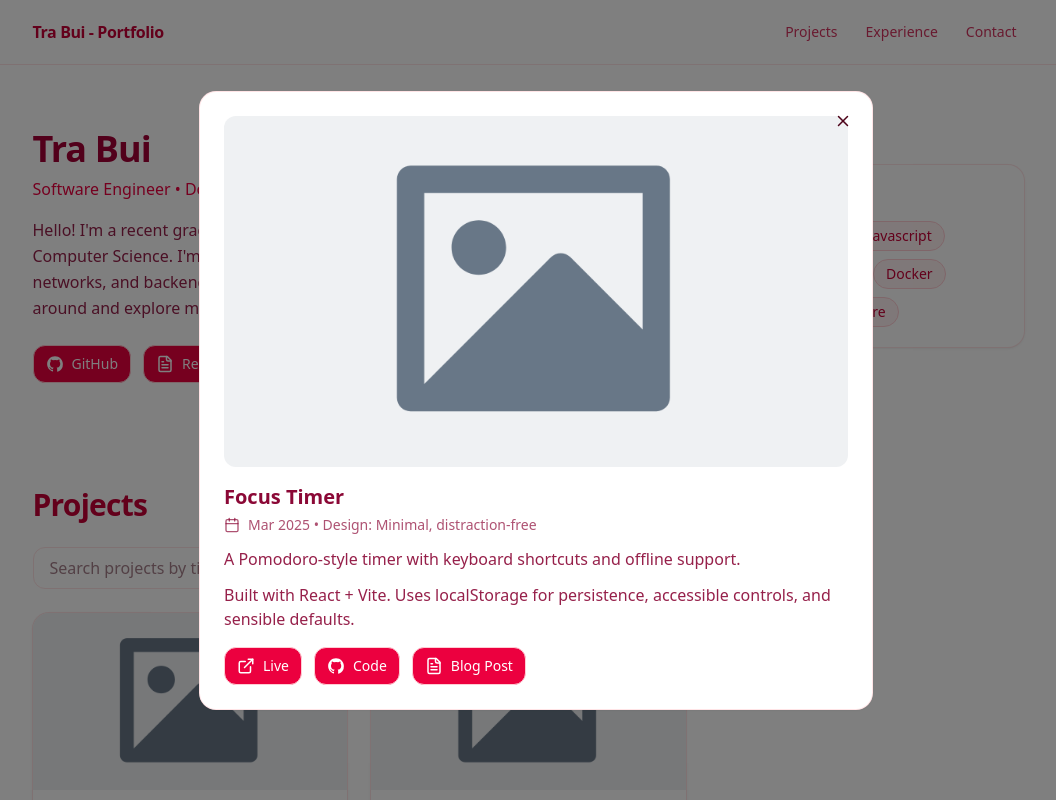
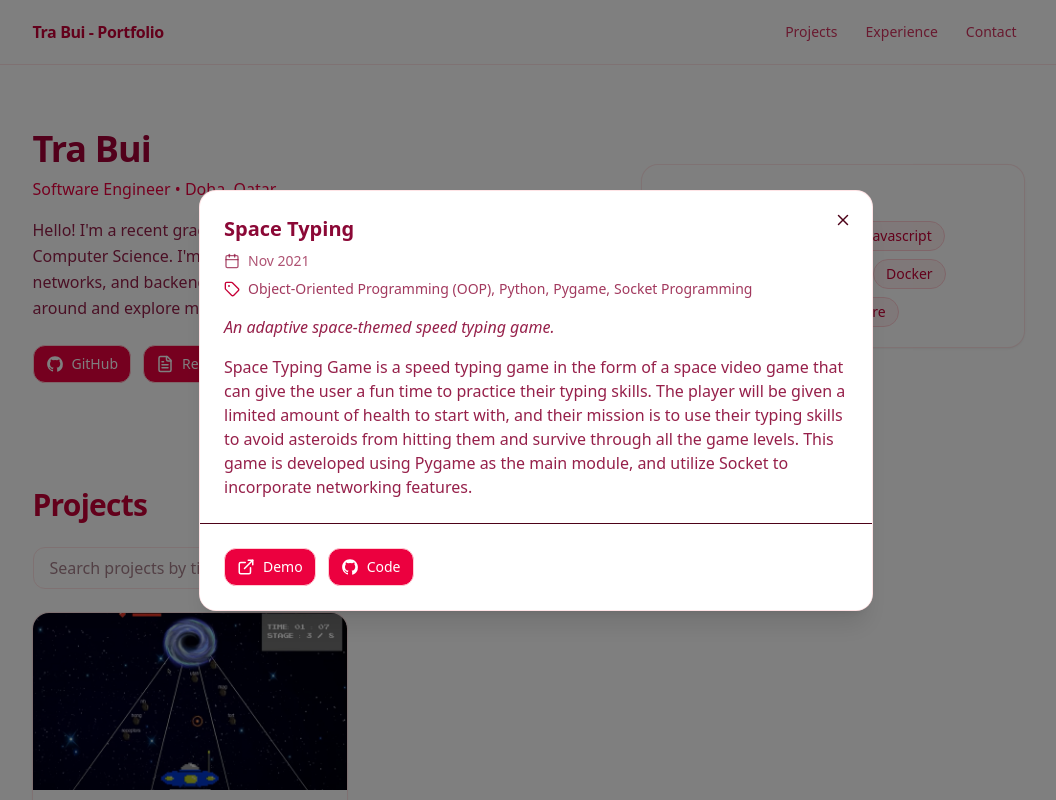
Before and after one commit to tpbui/tpbui.github.io, a React (Vite) app: page / in a window 1280 px wide. Both pictures are taken after a click on the button 293 px from the left and 774 px from the top of the page. Shown: the top 800 px of the page, without its empty margins (104-1160 px from the left). Built offline with nearby package versions, Linux system fonts and the light colour scheme.

Commit message:
feature: refine one project

```diff
--- a/src/components/ProjectCard.jsx
+++ b/src/components/ProjectCard.jsx
@@ -1,6 +1,6 @@
 import Card from "./ui/Card";
-import Pill from "./ui/Pill";
-import { Calendar, ChevronRight } from "lucide-react";
+import ButtonLink from "./ui/ButtonLink";
+import { Calendar, ChevronRight, FileText } from "lucide-react";
 import { formatDate } from "../utils/date";
 
 export default function ProjectCard({ project, onOpen }) {
@@ -27,12 +27,32 @@ export default function ProjectCard({ project, onOpen }) {
 							<Calendar size={14} /> {formatDate(project.date)}
 						</span>
 					</div>
-					<p className="mt-2 text-sm text-rose-900/80">{project.summary}</p>
-					<div className="mt-3">
-						<Pill className="bg-rose-100 text-rose-700 border-rose-200">
-							Design: {project.design}
-						</Pill>
-					</div>
+					<p className="mt-2 text-sm text-rose-900/80 italic">
+						{project.summary}
+					</p>
+
+					{project.links?.length ? (
+						<div className="mt-4 flex flex-wrap gap-3">
+							{project.links.map((l) => (
+								<ButtonLink
+									key={l.href}
+									href={l.href}
+									icon={l.icon || LinkIcon}
+								>
+									{l.label}
+								</ButtonLink>
+							))}
+							{project.slug ? (
+								<ButtonLink
+									href={`/project/${project.slug}`}
+									internal
+									icon={FileText}
+								>
+									Blog
+								</ButtonLink>
+							) : null}
+						</div>
+					) : null}
 				</div>
 			</button>
 		</Card>
--- a/src/components/ProjectModal.jsx
+++ b/src/components/ProjectModal.jsx
@@ -1,18 +1,34 @@
 import Card from "./ui/Card";
 import ButtonLink from "./ui/ButtonLink";
-import { X, Calendar, Link as LinkIcon, FileText} from "lucide-react";
+import TagList from "./ui/TagList";
+import { X, Calendar, Link as LinkIcon, FileText } from "lucide-react";
 import { formatDate } from "../utils/date";
 
 export default function ProjectModal({ project, onClose }) {
 	if (!project) return null;
+
+	const primaryLinks = project.links ?? [];
+	const hasBlog = Boolean(project.slug);
+	const hasAnyButtons = primaryLinks.length > 0 || hasBlog;
+
 	return (
 		<div className="fixed inset-0 z-50 flex items-center justify-center p-4">
+			{/* backdrop */}
 			<button
 				className="absolute inset-0 bg-black/50"
 				aria-label="Close overlay"
 				onClick={onClose}
 			/>
-			<Card className="relative w-full max-w-2xl p-4 sm:p-6">
+
+			{/* dialog */}
+			<Card
+				className="relative w-full max-w-2xl bg-white rounded-2xl shadow-xl
+                   max-h-[90vh] overflow-hidden flex flex-col"
+				role="dialog"
+				aria-modal="true"
+				aria-labelledby="project-modal-title"
+			>
+				{/* close */}
 				<button
 					className="absolute right-3 top-3 rounded-full p-2 hover:bg-rose-100"
 					aria-label="Close"
@@ -20,28 +36,41 @@ export default function ProjectModal({ project, onClose }) {
 				>
 					<X size={18} />
 				</button>
-				{project.image ? (
-					<img
-						src={project.image}
-						alt={project.title}
-						className="w-full aspect-video object-cover rounded-xl"
-					/>
-				) : null}
-				<div className="mt-4">
-					<h3 className="text-xl font-semibold text-rose-900">
-						{project.title}
-					</h3>
-					<div className="mt-1 text-sm text-rose-900/70 flex items-center gap-2">
-						<Calendar size={16} /> {formatDate(project.date)} • Design:{" "}
-						{project.design}
+
+				{/* BODY */}
+				<div className="p-4 sm:p-6 overflow-y-auto min-h-0 space-y-4">
+					<div className="flex flex-col gap-2">
+						<h3
+							id="project-modal-title"
+							className="text-xl font-semibold text-rose-900"
+						>
+							{project.title}
+						</h3>
+
+						<div className="flex flex-wrap items-center gap-2 text-sm text-rose-900/70">
+							<Calendar size={16} />
+							<span>{formatDate(project.date)}</span>
+						</div>
+
+						<TagList value={project.design} />
 					</div>
-					<p className="mt-3 text-rose-900/90">{project.summary}</p>
-					<p className="mt-3 text-rose-900/90 whitespace-pre-line">
-						{project.details}
-					</p>
-					{project.links?.length ? (
-						<div className="mt-4 flex flex-wrap gap-3">
-							{project.links.map((l) => (
+
+					{project.summary && (
+						<p className="text-rose-900/90 italic">{project.summary}</p>
+					)}
+
+					{project.details && (
+						<p className="text-rose-900/90 whitespace-pre-line">
+							{project.details}
+						</p>
+					)}
+				</div>
+
+				{/* FOOTER */}
+				{hasAnyButtons && (
+					<div className="p-4 sm:p-6 border-t bg-white sticky bottom-0">
+						<div className="flex flex-wrap gap-3">
+							{primaryLinks.map((l) => (
 								<ButtonLink
 									key={l.href}
 									href={l.href}
@@ -50,7 +79,7 @@ export default function ProjectModal({ project, onClose }) {
 									{l.label}
 								</ButtonLink>
 							))}
-							{project.slug ? (
+							{hasBlog && (
 								<ButtonLink
 									href={`/project/${project.slug}`}
 									internal
@@ -59,10 +88,10 @@ export default function ProjectModal({ project, onClose }) {
 								>
 									Blog Post
 								</ButtonLink>
-							) : null}
+							)}
 						</div>
-					) : null}
-				</div>
+					</div>
+				)}
 			</Card>
 		</div>
 	);
--- /dev/null
+++ b/src/components/ui/TagList.jsx
@@ -0,0 +1,36 @@
+import { Tag as TagIcon } from "lucide-react";
+
+function parseTags(input = "") {
+  return input
+    .replace(/^Design:\s*/i, "")
+    .split(",")
+    .map(t => t.trim())
+    .filter(Boolean);
+}
+
+export default function TagList({ value, onTagClick }) {
+  const tags = parseTags(value);
+
+  if (!tags.length) return null;
+
+  return (
+    <div className="flex items-start gap-2 text-sm text-rose-900/80">
+      <TagIcon size={16} className="mt-[2px] shrink-0 text-rose-700" />
+      <ul className="flex flex-wrap gap-x-1 gap-y-1">
+        {tags.map((t, i) => (
+          <li
+            key={t}
+            className="after:content-[','] last:after:content-['']"
+          >
+            <span
+              className={`hover:underline ${onTagClick ? "cursor-pointer" : "cursor-default"}`}
+              onClick={onTagClick ? () => onTagClick(t) : undefined}
+            >
+              {t}
+            </span>
+          </li>
+        ))}
+      </ul>
+    </div>
+  );
+}
--- a/src/content/site.js
+++ b/src/content/site.js
@@ -70,49 +70,26 @@ const CONFIG = {
 	projects: [
 		{
 			id: "p1",
-			title: "Focus Timer",
-			slug: "focus-timer",
-			date: "2025-03-21",
-			design: "Minimal, distraction-free",
+			title: "Space Typing",
+			date: "2021-11",
+			design: "Object-Oriented Programming (OOP), Python, Pygame, Socket Programming",
 			summary:
-				"A Pomodoro-style timer with keyboard shortcuts and offline support.",
-			image: "/image.png", // file in /public
+				"An adaptive space-themed speed typing game.",
+			image: `/space-typing.png`,
 			links: [
 				{
-					label: "Live",
-					href: "https://your-handle.github.io/focus-timer",
+					label: "Demo",
+					href: "https://www.youtube.com/watch?v=J0Ebp09IKm8",
 					icon: ExternalLink,
 				},
 				{
 					label: "Code",
-					href: "https://github.com/your-handle/focus-timer",
+					href: "https://github.com/tpbui/space-typing",
 					icon: IconGithub,
 				},
 			],
 			details:
-				"Built with React + Vite. Uses localStorage for persistence, accessible controls, and sensible defaults.",
-		},
-		{
-			id: "p2",
-			title: "Task Notes",
-			slug: "task-notes",
-			date: "2024-11-10",
-			design: "Card-based, clean",
-			summary: "A lightweight notes / todos hybrid with tag filtering.",
-			image: "/image.png",
-			links: [
-				{
-					label: "Live",
-					href: "https://your-handle.github.io/task-notes",
-					icon: ExternalLink,
-				},
-				{
-					label: "Code",
-					href: "https://github.com/your-handle/task-notes",
-					icon: IconGithub,
-				},
-			],
-			details: "Fast search, keyboard nav, and export to JSON.",
+				"Space Typing Game is a speed typing game in the form of a space video game that can give the user a fun time to practice their typing skills. The player will be given a limited amount of health to start with, and their mission is to use their typing skills to avoid asteroids from hitting them and survive through all the game levels. This game is developed using Pygame as the main module, and utilize Socket to incorporate networking features.",
 		},
 	],
 };
```
Also changed, not shown: public/space-typing.png (added).
